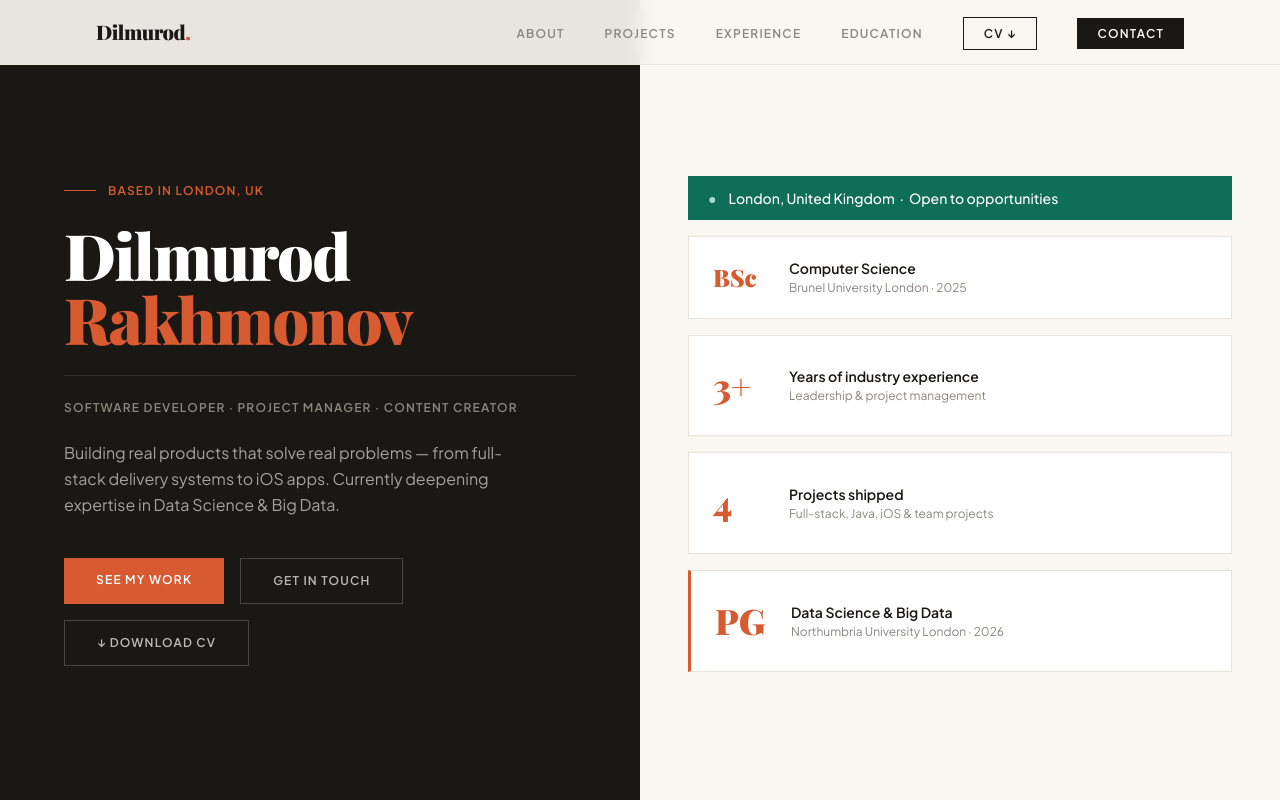
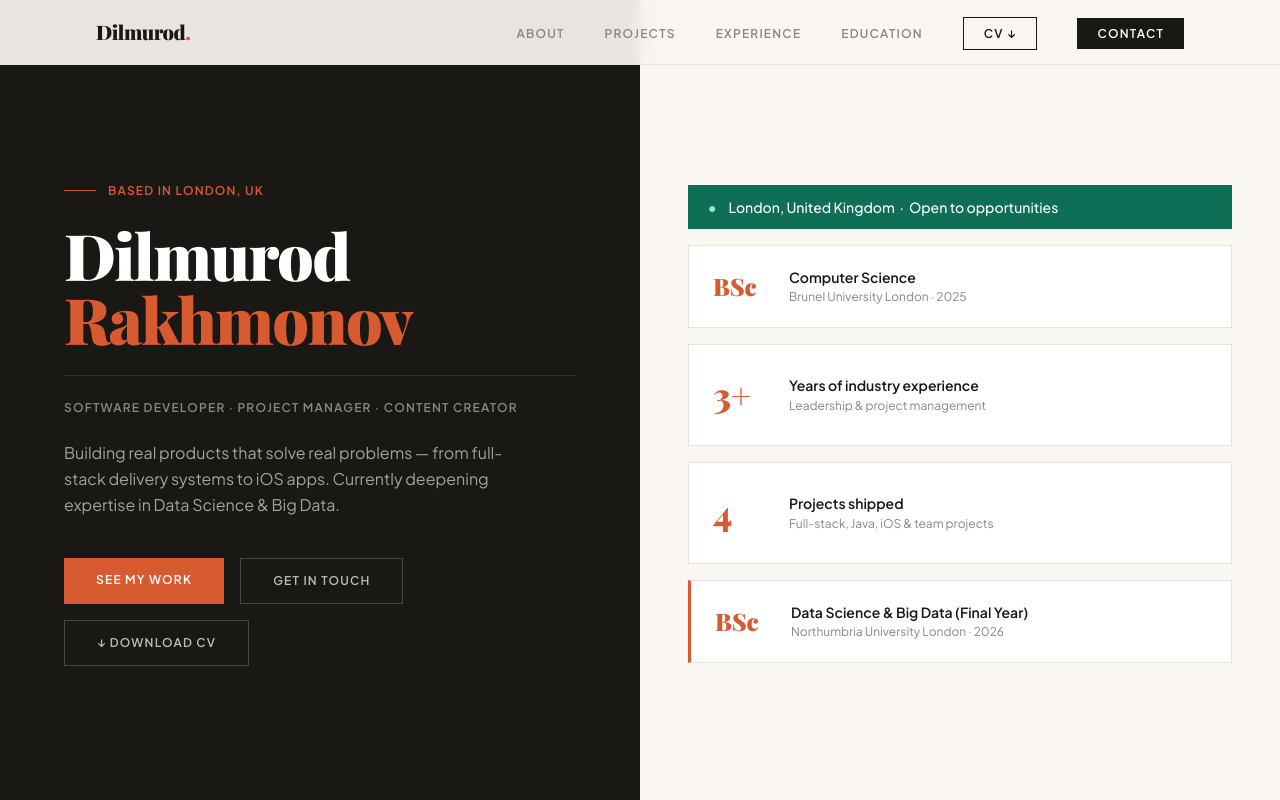
Before and after one commit to Drakhmonov/dilmurod.me, a React (Vite) app: page / in a window 1280 px wide. Shown: the top 800 px of the page. Built offline with nearby package versions, Linux system fonts and the light colour scheme.

Commit message:
fix: correct Northumbria stat card from PG to BSc final year

```diff
--- a/src/components/Hero.jsx
+++ b/src/components/Hero.jsx
@@ -17,7 +17,7 @@ export default function Hero() {
     { num: 'BSc', title: 'Computer Science', sub: 'Brunel University London · 2025' },
     { num: '3+', title: 'Years of industry experience', sub: 'Leadership & project management' },
     { num: '4', title: 'Projects shipped', sub: 'Full-stack, Java, iOS & team projects' },
-    { num: 'PG', title: 'Data Science & Big Data', sub: 'Northumbria University London · 2026', accent: true },
+    { num: 'BSc', title: 'Data Science & Big Data (Final Year)', sub: 'Northumbria University London · 2026', accent: true },
   ]
 
   return (
```
